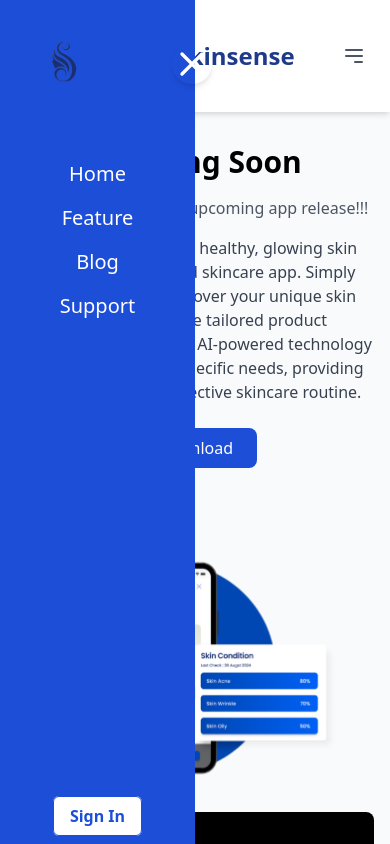
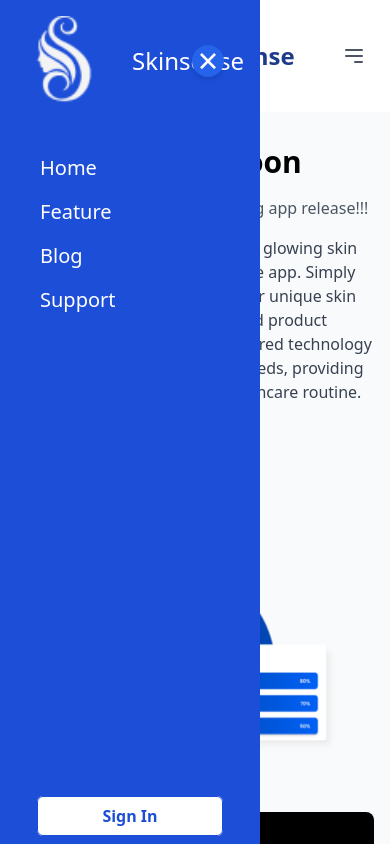
Before and after one commit to shofaniqurniaazmi/coming-soon-skinsense, a website: page index.html in a window 390 px wide. Both pictures are taken after a click on the button 354 px from the left and 56 px from the top of the page. Shown: the top 844 px of the page. Drawn offline with nearby package versions, Linux system fonts and the light colour scheme.

Commit message:
pembaruan sidebar

```diff
--- a/index.html
+++ b/index.html
@@ -11,7 +11,7 @@
   </head>
   <body class="bg-gray-50">
     <!-- Navbar Section -->
-    <nav class="fixed top-0 z-20 w-full py-2 bg-white shadow-md">
+    <nav class="fixed top-0 z-20 w-full py-2 bg-white ">
       <div class="container flex items-center justify-between px-6 mx-auto">
         <img
           src="assets/logo.png"
@@ -59,28 +59,16 @@
     <!-- Sidebar for Mobile -->
     <div
     id="sidebar"
-      class="fixed inset-y-0 left-0 right-28 w-1/2 z-20 flex flex-col hidden transition-transform transform -translate-x-full bg-blue-700 bg-opacity-100 md:hidden"
+    class="fixed inset-y-0 left-0 w-2/3 h-full z-20 flex flex-col hidden transition-transform transform -translate-x-full bg-blue-700 bg-opacity-100 md:hidden"
   >
     <div class="flex items-center justify-between p-4">
-        <img src="assets/logo.png" alt="Logo Skinsense" class="w-24 h-auto" />
-        <button id="close-button" class="absolute left-48 transform -translate-x-1/2 flex items-center justify-center w-10 h-10 bg-[#0047B3] rounded-full shadow-md text-white">
-          <svg
-            class="w-10 h-10"
-            fill="none"
-            stroke="currentColor"
-            viewBox="0 0 24 24"
-            xmlns="http://www.w3.org/2000/svg"
-          >
-            <path
-              stroke-linecap="round"
-              stroke-linejoin="round"
-              stroke-width="2"
-              d="M6 18L18 6M6 6l12 12"
-            ></path>
-          </svg>
+      <img src="assets/LogoPutih.png" alt="Logo Skinsense" class="w-24 h-auto" />
+      <span class="font-peddana text-2xl text-white">Skinsense</span>
+      <button id="close-button" class="absolute left-52 transform -translate-x-1/2 flex items-center justify-center w-8 h-8 bg-blue-600 rounded-full text-white shadow-md">
+        <span class="text-4xl">&times;</span>
       </button>
     </div>
-      <ul class="mt-8 space-y-4 text-xl text-center text-white">
+    <ul class="mt-8 space-y-4 text-xl text-left text-white px-10">
       <li><a href="#home" class="hover:text-blue-200">Home</a></li>
       <li><a href="#features" class="hover:text-blue-200">Feature</a></li>
       <li><a href="#blog" class="hover:text-blue-200">Blog</a></li>
@@ -89,7 +77,7 @@
       <div class="mt-auto mb-4 text-center">
         <a
           href="#"
-          class="px-4 py-2 font-semibold text-blue-700 bg-white border border-blue-700 rounded-md hover:bg-blue-700 hover:text-white"
+          class="px-16 py-2 font-semibold text-blue-700 bg-white border border-blue-700 rounded-md hover:bg-blue-700 hover:text-white"
           >Sign In</a
         >
       </div>
@@ -171,6 +159,7 @@
         </div>
 
         <!-- Features Section inside About Section -->
+        <section id="features">
         <div class="container relative z-10 grid gap-8 px-4 mx-auto md:grid-cols-3">
           <div class="p-6 text-center bg-gray-200 shadow-lg" style="border-radius: 15px;">
             <h4 class="mb-4 text-lg font-semibold">
@@ -204,7 +193,7 @@
     </section>
 
     <!-- Coming Soon Section -->
-    <section id="coming-soon" class="py-16 text-center bg-gray-50">
+    <section id="blog" class="py-16 text-center bg-gray-50">
       <div class="container px-4 mx-auto">
         <h4 class="mb-6 text-xl font-semibold">To be released soon...</h4>
         <div
@@ -268,6 +257,7 @@
     </section>
 
     <!-- Footer Section -->
+
     <footer class="py-10 mx-4 text-gray-600 bg-gray-200 rounded-t-lg md:mx-8">
       <div
         class="container grid grid-cols-1 gap-4 px-4 mx-auto text-left md:grid-cols-4"
@@ -308,6 +298,7 @@
               </ul>
             </div>
             <div>
+              <div id="support">
               <h5 class="mb-2 font-semibold text-black">Support</h5>
               <ul class="text-sm">
                 <li>
```
Also changed, not shown: assets/LogoPutih.png (added). Lines whose indentation alone changed are shown as unchanged.
